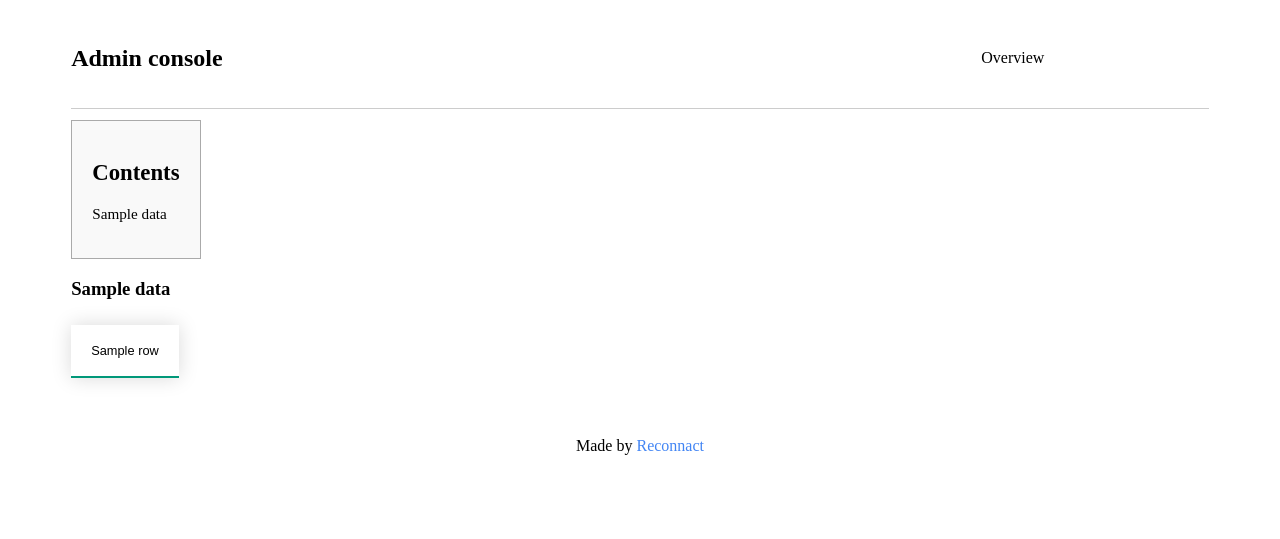
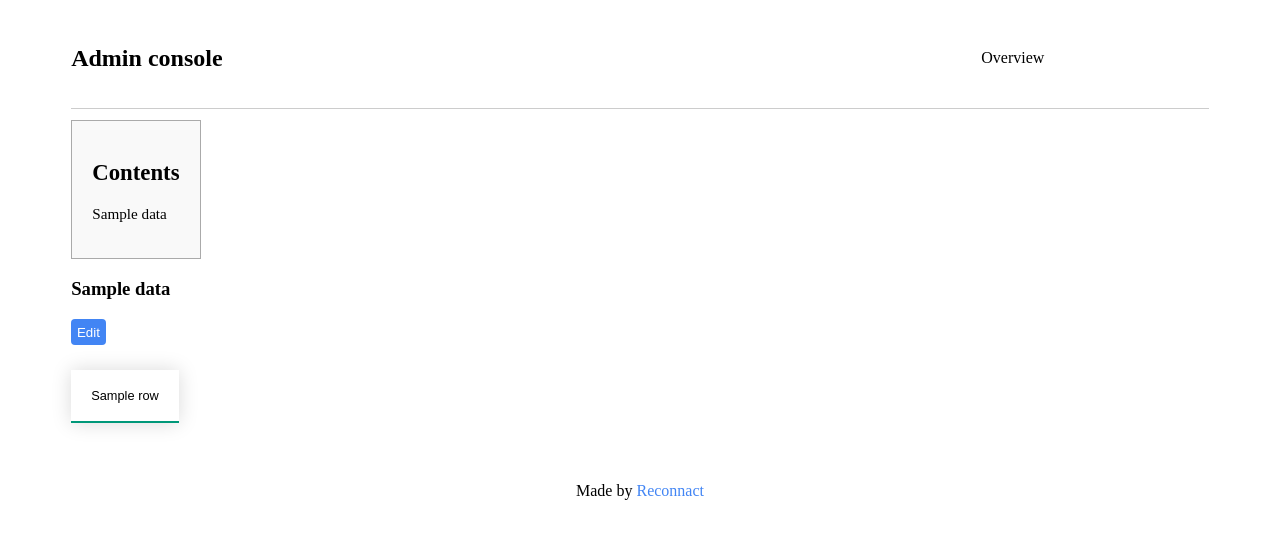
Before and after one commit to Reconnact/adminConsoleS4f, a Symfony app: template templates/index.html.twig in a window 1280 px wide. Shown: the top 539 px of the page. Run offline with Twig, Linux system fonts and the light colour scheme; the template is opened without the code that fills it: most values are stand-ins (such as "Sample title", 1, 10 or a date in 2020); lists and menus that the app fills with data are empty; some libraries are stand-ins or nearby versions.

Commit message:
edit starting page

```diff
--- a/templates/index.html.twig
+++ b/templates/index.html.twig
@@ -12,19 +12,33 @@
     <div>
     {% for key, table in data %}
         <h3 id={{table["tablename"]}}>{{table["tablename"]}}</h3>
+        <!--TODO-->
+        {% if edit is defined and edit == table["tablename"] %}
+            <button onClick="">Save</button>
+            <button class="deleteBtn" onClick="window.location.href = '?#{{table["tablename"]}}'">Cancel</button>
+        {% else %}
+            <button onClick="window.location.href = '?edit={{table["tablename"]}}#{{table["tablename"]}}'">Edit</button>
+        {% endif %}
+        <!--END TODO-->
         <table>
             <thead>
                 {% for key, columnTitle in table["columnTitle"] %}
                     <th>{{ columnTitle }}</th>
                 {% endfor %}
+                {% if edit == table["tablename"] %}
+                    <th>Delete</th>
+                {% endif %}
             </thead>
             {% for key, rowData in table["rowData"] %}
-                {% if table["edit"] is defined %}
-                    <tr class="clickable" onClick="window.location.href = '{{table['edit']}}' + '{{rowData[0]}}'">
+                {% if table["route"] is defined %}
+                    <tr {% if edit == null %} class="clickable"  onClick="window.location.href = '{{table['route']}}' + '{{rowData[0]}}'" {% endif %}>
                 {% endif %}
                 {% for key2, cellValue in rowData %}
                     <th>{{ cellValue }}</th>
                 {% endfor %}
+                {% if edit is defined and edit == table["tablename"] %}
+                    <th><button style="width: 100%; height: 100%;"><i class="fa fa-trash"></i></button></th>
+                {% endif %}
                 </tr>
             {% endfor %}
         </table>
```
